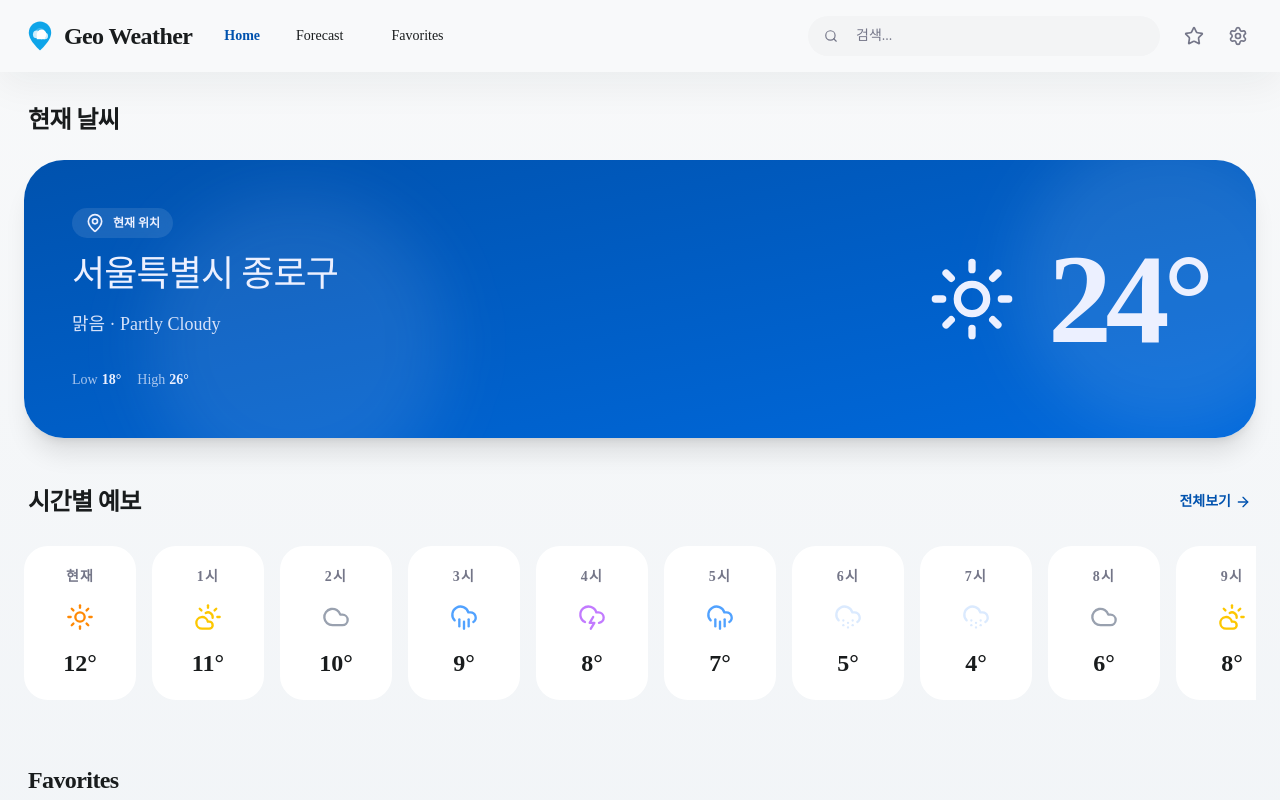
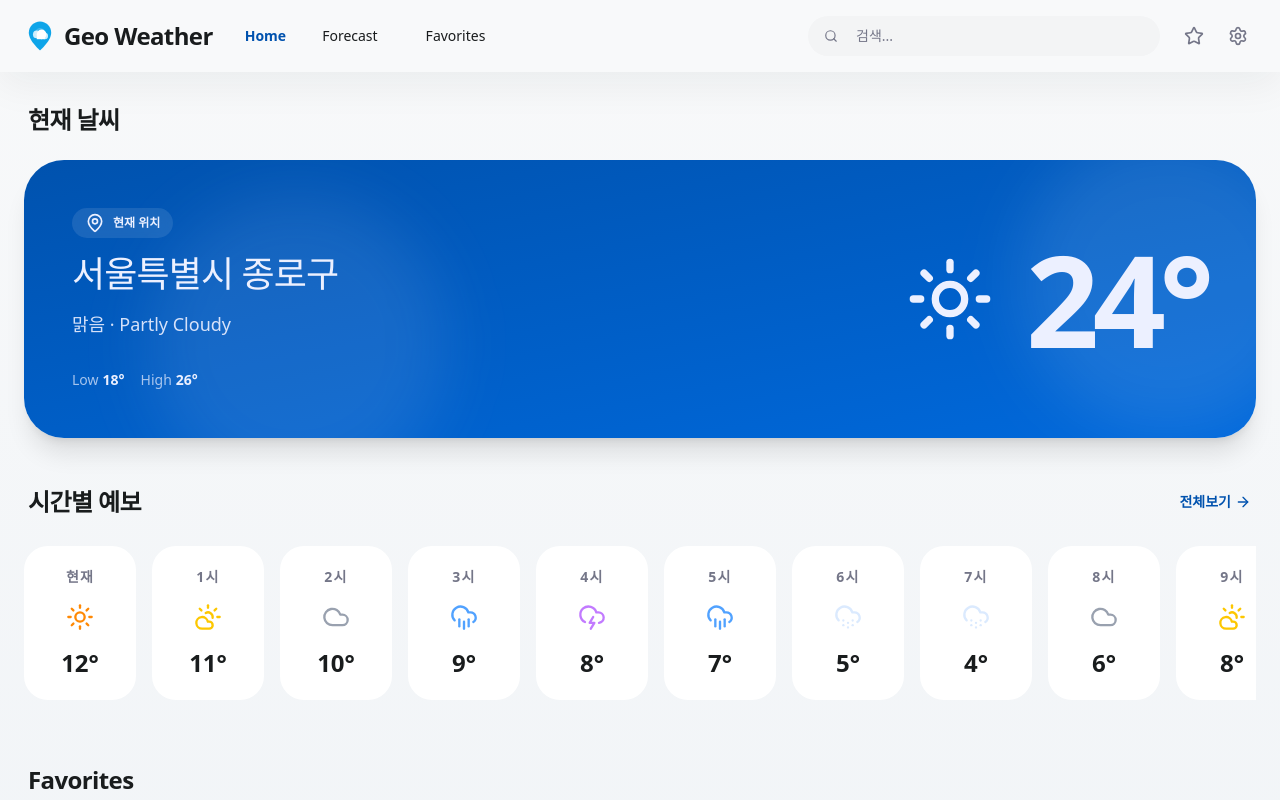
Before and after one commit to Dobbymin/geo-weather, a Next.js app: page / in a window 1280 px wide. Shown: the top 800 px of the page. Built offline with nearby package versions, Linux system fonts and the light colour scheme.

Commit message:
feat: global style 적용

```diff
--- a/src/app/globals.css
+++ b/src/app/globals.css
@@ -5,10 +5,13 @@
 @custom-variant dark (&:is(.dark *));
 
 @theme inline {
+  /* Fonts from DESIGN.md */
+  --font-display: var(--font-manrope), ui-sans-serif, system-ui;
+  --font-body: var(--font-plus-jakarta-sans), var(--font-pretendard), ui-sans-serif, system-ui;
+  --font-sans: var(--font-plus-jakarta-sans), var(--font-pretendard), ui-sans-serif, system-ui;
+
   --color-background: var(--background);
   --color-foreground: var(--foreground);
-  --font-sans: var(--font-sans);
-  --font-mono: var(--font-geist-mono);
   --color-sidebar-ring: var(--sidebar-ring);
   --color-sidebar-border: var(--sidebar-border);
   --color-sidebar-accent-foreground: var(--sidebar-accent-foreground);
@@ -38,6 +41,7 @@
   --color-popover: var(--popover);
   --color-card-foreground: var(--card-foreground);
   --color-card: var(--card);
+
   --radius-sm: calc(var(--radius) * 0.6);
   --radius-md: calc(var(--radius) * 0.8);
   --radius-lg: var(--radius);
@@ -45,67 +49,102 @@
   --radius-2xl: calc(var(--radius) * 1.8);
   --radius-3xl: calc(var(--radius) * 2.2);
   --radius-4xl: calc(var(--radius) * 2.6);
+
+  /* DESIGN.md Semantic Colors */
+  --color-surface: var(--background);
+  --color-surface-low: var(--muted);
+  --color-surface-lowest: var(--card);
+  --color-surface-high: var(--accent);
+  --color-on-surface: var(--foreground);
+  --color-primary-container: var(--primary-container);
+  --color-primary-fixed: var(--primary-fixed);
+  --color-secondary-container: var(--secondary);
+  --color-tertiary: var(--tertiary);
+  --color-outline-variant: var(--outline-variant);
 }
 
 :root {
-  --background: oklch(1 0 0);
-  --foreground: oklch(0.145 0 0);
-  --card: oklch(1 0 0);
-  --card-foreground: oklch(0.145 0 0);
-  --popover: oklch(1 0 0);
-  --popover-foreground: oklch(0.145 0 0);
-  --primary: oklch(0.205 0 0);
+  /* Surface Hierarchy (Light Mode) */
+  --background: oklch(0.982 0.003 240); /* surface #f8f9fa */
+  --foreground: oklch(0.187 0.008 240); /* on-surface #191c1d */
+
+  --card: oklch(1 0 0); /* surface-container-lowest #ffffff */
+  --card-foreground: oklch(0.187 0.008 240);
+
+  --popover: oklch(1 0 0 / 80%); /* 80% opacity for Glassmorphism */
+  --popover-foreground: oklch(0.187 0.008 240);
+
+  --primary: oklch(0.443 0.17 260.6); /* primary #0052ae */
   --primary-foreground: oklch(0.985 0 0);
-  --secondary: oklch(0.97 0 0);
-  --secondary-foreground: oklch(0.205 0 0);
-  --muted: oklch(0.97 0 0);
+  --primary-container: oklch(0.493 0.187 261.2); /* primary-container #0069dc */
+  --primary-fixed: oklch(0.897 0.05 260.6); /* primary-fixed #d8e2ff */
+
+  --secondary: oklch(0.893 0.008 240); /* secondary-container #dde0e6 */
+  --secondary-foreground: oklch(0.187 0.008 240);
+
+  --muted: oklch(0.965 0.003 240); /* surface-container-low #f3f4f5 */
   --muted-foreground: oklch(0.556 0 0);
-  --accent: oklch(0.97 0 0);
-  --accent-foreground: oklch(0.205 0 0);
+
+  --accent: oklch(0.925 0.003 240); /* surface-container-high #e7e8e9 */
+  --accent-foreground: oklch(0.187 0.008 240);
+
+  --tertiary: oklch(0.45 0.15 45); /* tertiary #894000 (Sun) */
+
   --destructive: oklch(0.577 0.245 27.325);
-  --border: oklch(0.922 0 0);
-  --input: oklch(0.922 0 0);
-  --ring: oklch(0.708 0 0);
+  --destructive-foreground: oklch(0.985 0 0);
+
+  --border: oklch(0.81 0.015 264 / 15%); /* outline-variant #c4c5d9 @ 15% */
+  --input: oklch(0.81 0.015 264 / 15%);
+  --ring: oklch(0.443 0.17 260.6);
+
+  --outline-variant: oklch(0.81 0.015 264);
+
   --chart-1: oklch(0.809 0.105 251.813);
   --chart-2: oklch(0.623 0.214 259.815);
   --chart-3: oklch(0.546 0.245 262.881);
   --chart-4: oklch(0.488 0.243 264.376);
   --chart-5: oklch(0.424 0.199 265.638);
+
   --radius: 0.625rem;
-  --sidebar: oklch(0.985 0 0);
-  --sidebar-foreground: oklch(0.145 0 0);
-  --sidebar-primary: oklch(0.205 0 0);
+
+  --sidebar: oklch(0.982 0.003 240);
+  --sidebar-foreground: oklch(0.187 0.008 240);
+  --sidebar-primary: oklch(0.443 0.17 260.6);
   --sidebar-primary-foreground: oklch(0.985 0 0);
-  --sidebar-accent: oklch(0.97 0 0);
-  --sidebar-accent-foreground: oklch(0.205 0 0);
-  --sidebar-border: oklch(0.922 0 0);
-  --sidebar-ring: oklch(0.708 0 0);
+  --sidebar-accent: oklch(0.965 0.003 240);
+  --sidebar-accent-foreground: oklch(0.187 0.008 240);
+  --sidebar-border: oklch(0.81 0.015 264 / 15%);
+  --sidebar-ring: oklch(0.443 0.17 260.6);
 }
 
 .dark {
   --background: oklch(0.145 0 0);
   --foreground: oklch(0.985 0 0);
+
   --card: oklch(0.205 0 0);
   --card-foreground: oklch(0.985 0 0);
-  --popover: oklch(0.205 0 0);
+
+  --popover: oklch(0.205 0 0 / 80%);
   --popover-foreground: oklch(0.985 0 0);
+
   --primary: oklch(0.922 0 0);
   --primary-foreground: oklch(0.205 0 0);
+
   --secondary: oklch(0.269 0 0);
   --secondary-foreground: oklch(0.985 0 0);
+
   --muted: oklch(0.269 0 0);
   --muted-foreground: oklch(0.708 0 0);
+
   --accent: oklch(0.269 0 0);
   --accent-foreground: oklch(0.985 0 0);
+
   --destructive: oklch(0.704 0.191 22.216);
+
   --border: oklch(1 0 0 / 10%);
   --input: oklch(1 0 0 / 15%);
   --ring: oklch(0.556 0 0);
-  --chart-1: oklch(0.809 0.105 251.813);
-  --chart-2: oklch(0.623 0.214 259.815);
-  --chart-3: oklch(0.546 0.245 262.881);
-  --chart-4: oklch(0.488 0.243 264.376);
-  --chart-5: oklch(0.424 0.199 265.638);
+
   --sidebar: oklch(0.205 0 0);
   --sidebar-foreground: oklch(0.985 0 0);
   --sidebar-primary: oklch(0.488 0.243 264.376);
@@ -118,11 +157,19 @@
 
 @layer utilities {
   .scrollbar-hide {
-    -ms-overflow-style: none; /* IE and Edge */
-    scrollbar-width: none; /* Firefox */
+    -ms-overflow-style: none;
+    scrollbar-width: none;
   }
   .scrollbar-hide::-webkit-scrollbar {
-    display: none; /* Chrome, Safari and Opera */
+    display: none;
+  }
+
+  .glass {
+    @apply bg-card/80 backdrop-blur-[20px];
+  }
+
+  .gradient-primary {
+    @apply bg-linear-to-br from-primary to-primary-container text-primary-foreground;
   }
 }
 
@@ -131,9 +178,9 @@
     @apply border-border outline-ring/50;
   }
   body {
-    @apply bg-background text-foreground;
+    @apply bg-background text-foreground font-body antialiased;
   }
   html {
-    @apply font-sans;
+    @apply h-full;
   }
 }
```
